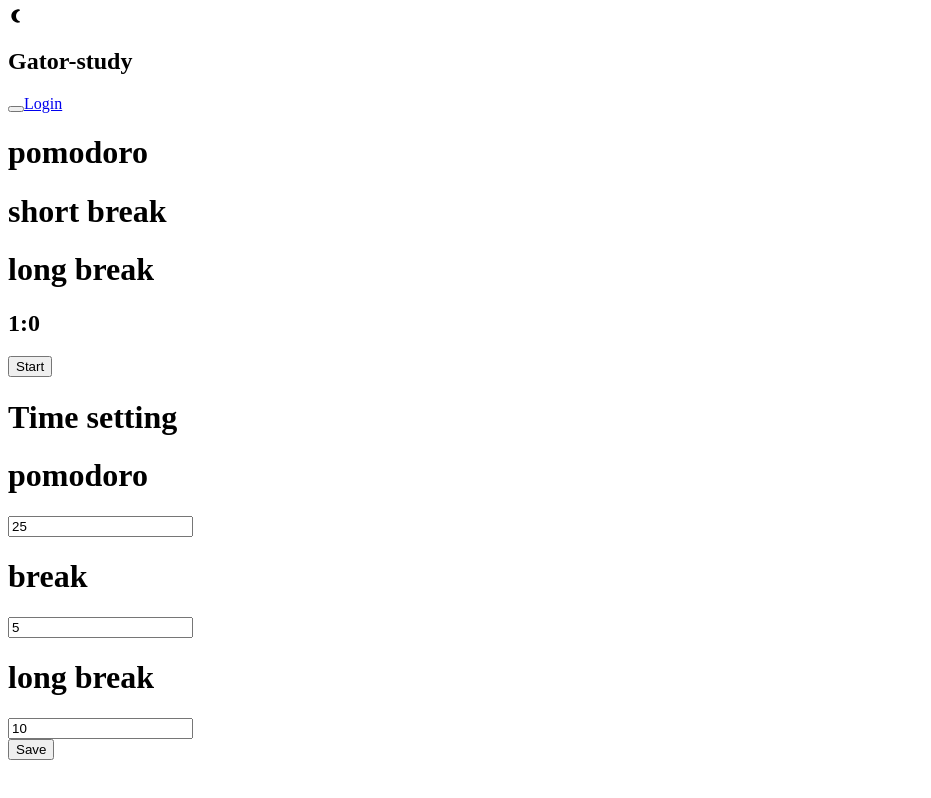
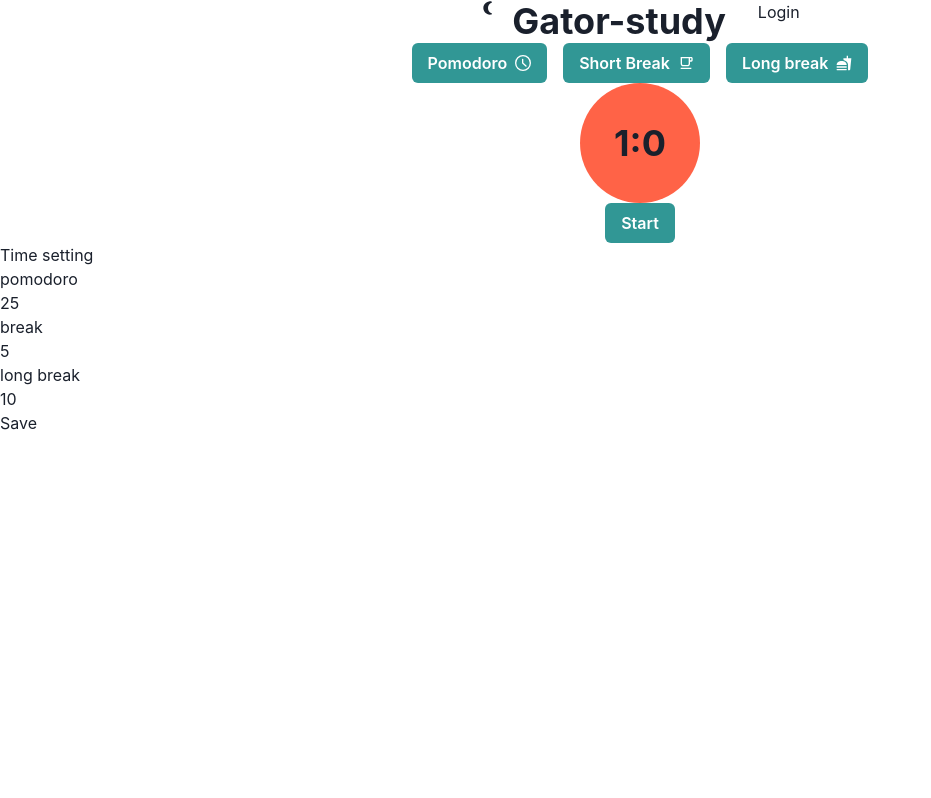
Before and after one commit to abhiti01/gator-study, a Next.js app in the folder gator-study-frontend/: page /time in a window 1280 px wide. Shown: the whole page, without its empty margins (0-931 px from the left). Built offline with nearby package versions, Linux system fonts and the light colour scheme.

Commit message:
timer styling

```diff
--- a/gator-study-frontend/components/Navigations.js
+++ b/gator-study-frontend/components/Navigations.js
@@ -1,18 +1,19 @@
 import React from 'react';
-import { Icon } from '@chakra-ui/react'
+import { Container, Icon, Heading } from '@chakra-ui/react'
+import { Stack, HStack, VStack } from '@chakra-ui/react'
 import {MdNightlightRound} from 'react-icons/md'
 import {FaUserAlt} from 'react-icons/fa'
 import Link from 'next/link';
 function Navigation ({setOpenSetting}){
   return (
-    <nav>
-        <div>
-            <Icon as = {MdNightlightRound} />
-            <h1> Gator-study </h1>
-        </div>
+    <Container centerContent>
+      <Stack direction='row' spacing={4}>
+          <Icon as = {MdNightlightRound} />
+           <Heading> Gator-study </Heading>
         <button onClick = {()=>setOpenSetting(value => !value)}/>
         <Link href = "/login"><a>Login</a></Link>
-    </nav>
+        </Stack>
+    </Container>
   );
 }
 export default React.memo(Navigation);
--- a/gator-study-frontend/components/Timer.js
+++ b/gator-study-frontend/components/Timer.js
@@ -1,30 +1,44 @@
 import React from 'react';
 import { MdScreenLockLandscape } from 'react-icons/md';
 import { FiBellOff } from 'react-icons/fa';
-
+import { Button, ButtonGroup, Circle, Container, Heading } from '@chakra-ui/react'
+import { Stack, HStack, VStack } from '@chakra-ui/react'
+import { MdOutlineFreeBreakfast , MdFastfood } from "react-icons/md"
+import { TimeIcon,EmailIcon, ArrowForwardIcon, WarningIcon } from '@chakra-ui/icons'
+import { Box } from '@chakra-ui/react'
 export const Timer = ({stage,switchState,getTime,seconds, ticking, startTimer, isTimeUp, muteAlarm,reset}) => {
     const options = ["pomodoro", "short break", "long break"]
-  return <div>
+  return <Container maxW='container.md' centerContent>
+
+      <Stack direction='row' spacing={4}>
+    <Button rightIcon={<TimeIcon />} colorScheme='teal' variant='solid' onClick={() => switchState(0)}>
+        Pomodoro
+    </Button>
+    <Button rightIcon={<MdOutlineFreeBreakfast />} colorScheme='teal' variant='solid' onClick={() => switchState(1)}>
+        Short Break
+    </Button>
+    <Button rightIcon={< MdFastfood />} colorScheme='teal' variant='solid' onClick={() => switchState(2)}>
+        Long break
+    </Button>
+    </Stack>
+      <Box>
+          <Circle bg='tomato' size = '120px'><Heading >{getTime()}:{seconds}</Heading></Circle>
+
+      </Box>
       <div>
-          {options.map((option,index) =>{
-              return <h1 key = {index} onClick = {() => switchState(index)}> {option} </h1>
-          })}
-      </div>
-      <div>
-          <h2>{getTime()}:{seconds}</h2>
-      </div>
-      <div>
-            <button onClick={startTimer}>
+          <Stack direction='row' spacing={4}>
+            <Button colorScheme='teal' variant='solid' onClick={startTimer}>
                 {ticking? "Stop":"Start"}
 
-            </button>
+            </Button>
             {/* {isTimeUp && (
                     <FiBellOff
                     onClick = {muteAlarm} />
                 )} */}
-            {ticking && (<button onClick={reset}>
+            {ticking && (<Button colorScheme='teal' variant='solid' onClick={reset}>
                 Reset
-            </button>)}
+            </Button>)}
+        </Stack>
       </div>
-  </div>;
+  </Container>;
 };
--- a/gator-study-frontend/package.json
+++ b/gator-study-frontend/package.json
@@ -9,6 +9,7 @@
     "test": "jest"
   },
   "dependencies": {
+    "@chakra-ui/icons": "^1.1.1",
     "@chakra-ui/react": "^1.8.1",
     "@emotion/react": "^11.7.1",
     "@emotion/styled": "^11.6.0",
--- a/gator-study-frontend/pages/_app.js
+++ b/gator-study-frontend/pages/_app.js
@@ -2,11 +2,13 @@
 // import "../styles/chats.css";
 // import "../styles/index.css";
 import { ContextProvider } from "../context";
-
+import { ChakraProvider } from '@chakra-ui/react'
 export default function App({ Component, pageProps }) {
   return (
+    <ChakraProvider>
     <ContextProvider>
     <Component {...pageProps} />
     </ContextProvider>
+    </ChakraProvider>
   );
 }
```
Also changed, not shown: 1 other file (tests, documents, lock files or other folders).
